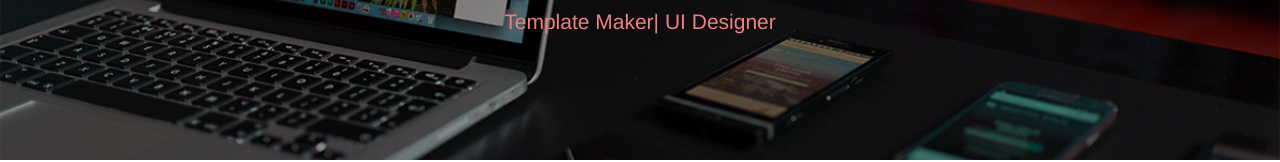
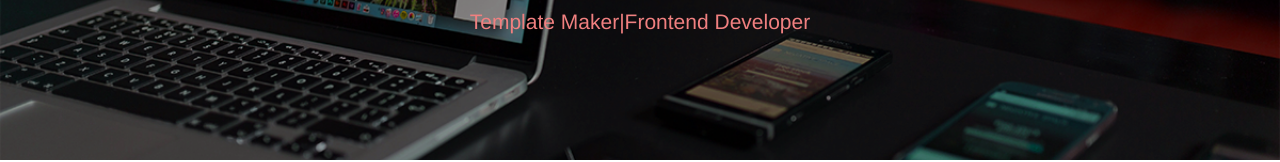
Before and after one commit to Septir94/septir94.github.io, a plain HTML site: page index.html in a window 1280 px wide. Shown: the part 370-532 px from the top of the page. Drawn offline with Linux system fonts and the light colour scheme.

Commit message:
Update index.html

```diff
--- a/index.html
+++ b/index.html
@@ -48,7 +48,7 @@
     <div class="jumbotron text-center" id="home">
       <img src="img/Foto-4x6.jpg" alt="fotoprofil" class="img-circle">
       <h1> Septiariani Rahayu</h1>
-      <p>Template Maker| UI Designer </p>
+      <p>Template Maker|Frontend Developer  </p>
     </div>
     <!-- Akhir Jumbotron -->
 
```
